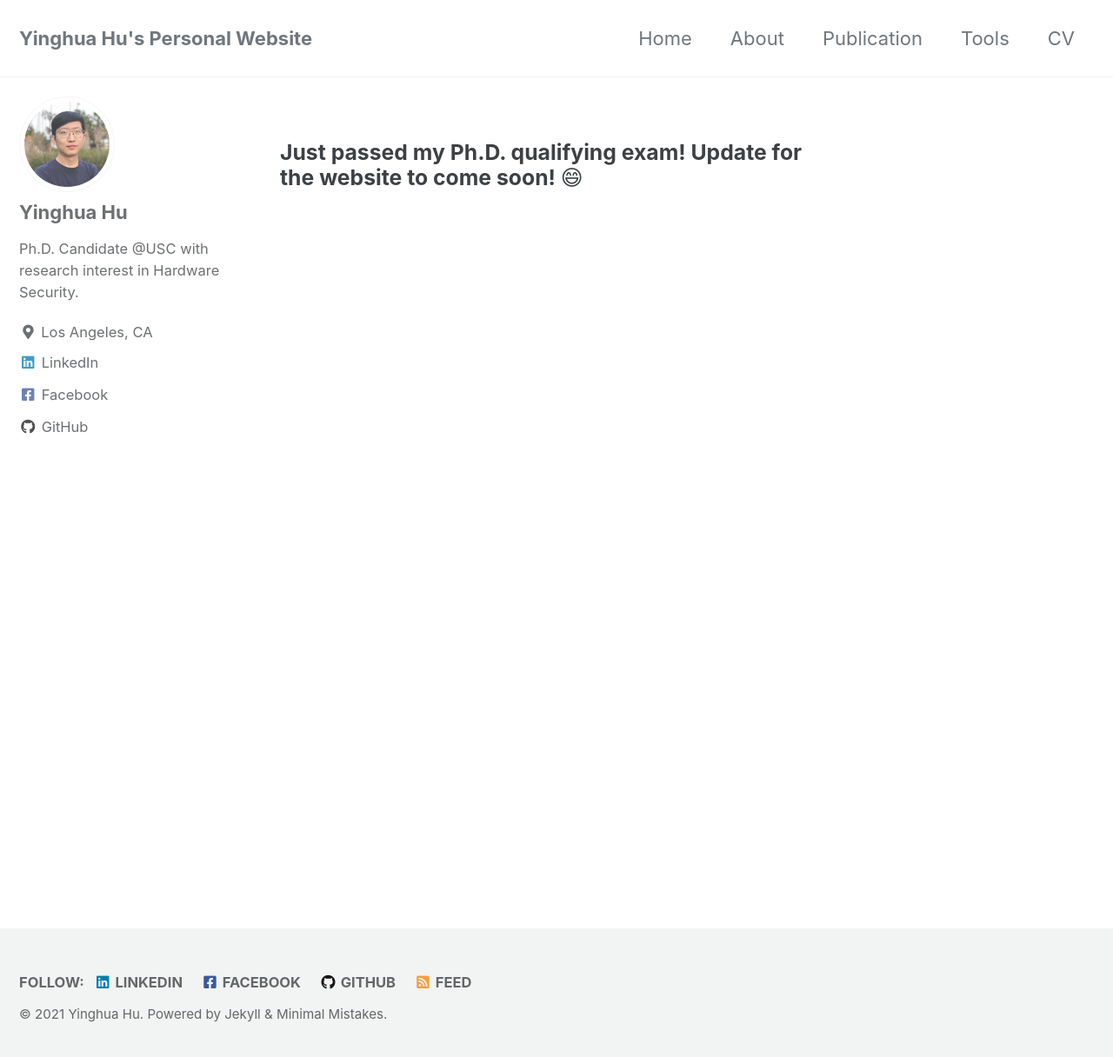
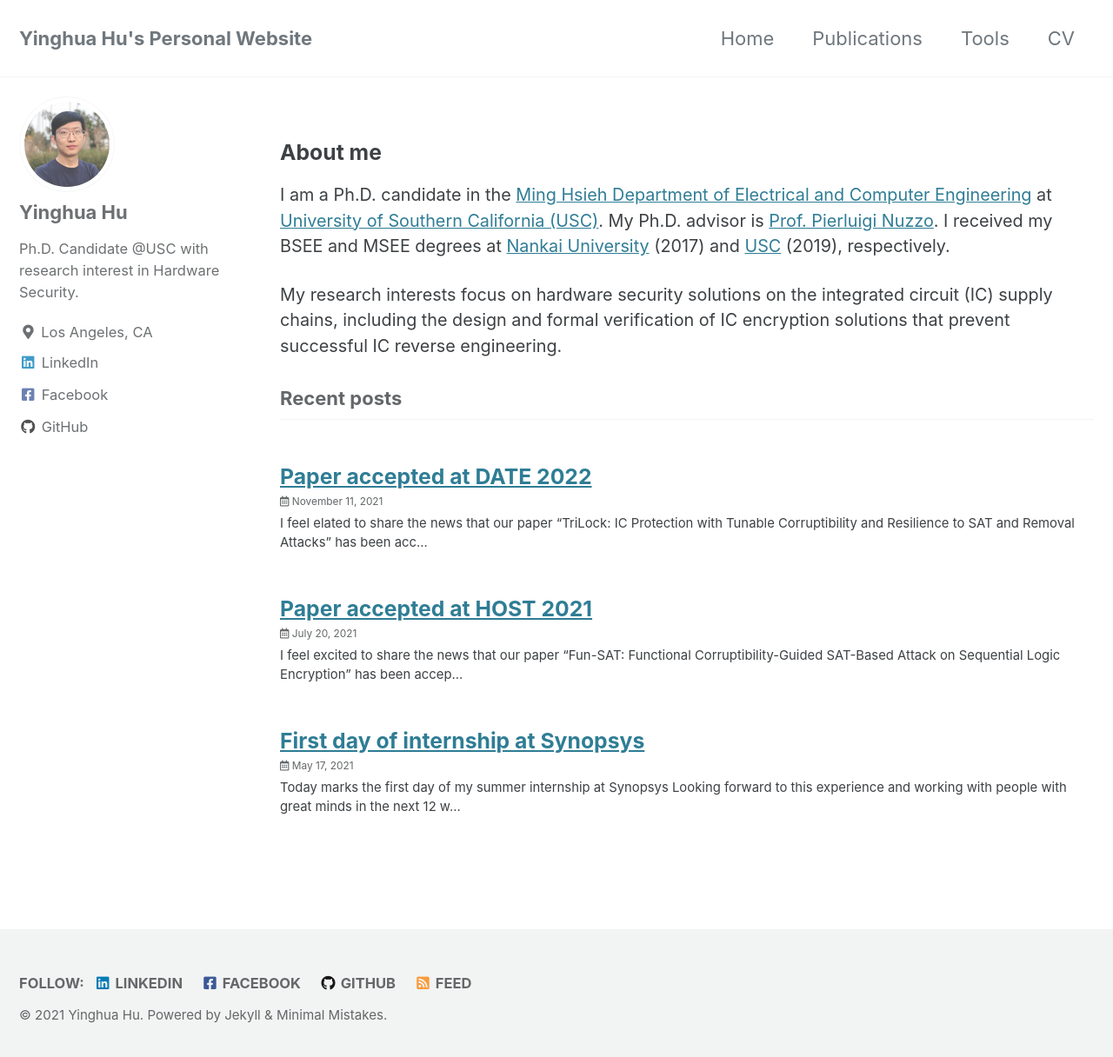
Before and after one commit to yinghuah/yinghuah.github.io, a Jekyll site: the page built from index.html, in a window 1280 px wide and 1223 px high. Shown: the top 1216 px of the window at 87% size. Built offline with Jekyll 4.4.1, drawn with Linux system fonts in a browser that asks for light colours; cached includes are drawn as plain includes; the list of posts is cut into pages by our own code.

Commit message:
Push 2021-12-29

```diff
--- a/_data/navigation.yml
+++ b/_data/navigation.yml
@@ -4,9 +4,9 @@ main:
   #   url: https://mmistakes.github.io/minimal-mistakes/docs/quick-start-guide/
   - title: "Home"
     url: /
-  - title: "About"
-    url: /
-  - title: "Publication"
+  # - title: "About"
+  #   url: /
+  - title: "Publications"
     url: /publication/
   - title: "Tools"
     url: /
--- a/_layouts/home.html
+++ b/_layouts/home.html
@@ -1,12 +1,25 @@
 ---
 layout: archive
+classes: wide
 ---
 
 {{ content }}
 
-<h3> Just passed my Ph.D. qualifying exam! Update for the website to come soon! &#x1f604;</h3>
+<h3>About me</h3>
+<p style="font-size:0.9em;">
+  I am a Ph.D. candidate in the <a href="https://minghsiehece.usc.edu/">Ming Hsieh Department of Electrical and Computer Engineering</a> at <a href="https://www.usc.edu/">University of Southern California (USC)</a>.
+  My Ph.D. advisor is <a href="https://descyphy.usc.edu/">Prof. Pierluigi Nuzzo</a>.
+  I received my BSEE and MSEE degrees at <a href="https://en.nankai.edu.cn/">Nankai University</a> (2017) and <a href="https://www.usc.edu/">USC</a> (2019), respectively.
+</p>
+<p style="font-size:0.9em;">
+  My research interests focus on hardware security solutions on the integrated circuit (IC) supply chains, including the design and formal verification of IC encryption solutions that prevent successful IC reverse engineering.
+<!-- </h3> -->
+</p>
 
-<!-- <h3 class="archive__subtitle">{{ site.data.ui-text[site.locale].recent_posts | default: "Recent Posts" }}</h3> -->
+<!-- <h3>News</h3> -->
+
+
+<h3 class="archive__subtitle">{{ site.data.ui-text[site.locale].recent_posts | default: "Recent Posts" }}</h3>
 
 {% if paginator %}
   {% assign posts = paginator.posts %}
@@ -15,7 +28,7 @@ layout: archive
 {% endif %}
 
 {% assign entries_layout = page.entries_layout | default: 'list' %}
-<div class="entries-{{ entries_layout }}">
+<div class="entries-{{ entries_layout }}", style="font-size:0.9em;">
   {% for post in posts %}
     {% include archive-single.html type=entries_layout %}
   {% endfor %}
--- /dev/null
+++ b/_posts/2021-05-17-synopsys_internship.md
@@ -0,0 +1,11 @@
+---
+layout: posts
+title:  "First day of internship at Synopsys"
+# author_profile: true
+classes: wide
+show_date: true
+---
+
+<p style="font-size:0.9em;">
+  Today marks the first day of my summer internship at Synopsys Looking forward to this experience and working with people with great minds in the next 12 weeks! #summerinternship2021
+</p>
--- /dev/null
+++ b/_posts/2021-07-20-paper-accepted-host-21.md
@@ -0,0 +1,12 @@
+---
+layout: posts
+title:  "Paper accepted at HOST 2021"
+# author_profile: true
+classes: wide
+show_date: true
+---
+
+<p style="font-size:0.9em;">
+  I feel excited to share the news that our paper “Fun-SAT: Functional Corruptibility-Guided SAT-Based Attack on Sequential Logic Encryption” has been accepted for publication at IEEE International Symposium on Hardware Oriented Security and Trust (HOST) 2021. Great thanks to my co-author YUKE ZHANG, our advisors Prof. Pierluigi Nuzzo and Prof. Peter Beerel, and the help from our team members Kaixin Yang and Dake Chen.
+  In this paper, we introduce Fun-SAT, a functional corruptibility-guided SAT-based attack that can significantly decrease the SAT solving and model checking time of a SAT-based attack on sequential encryption by efficiently estimating the minimum required number of circuit unrollings. Fun-SAT relies on a notion of functional corruptibility for encrypted sequential circuits and its relationship with the required number of circuit unrollings in a SAT-based attack.
+</p>
--- /dev/null
+++ b/_posts/2021-11-11-paper-accepted-date-22.md
@@ -0,0 +1,11 @@
+---
+layout: posts
+title:  "Paper accepted at DATE 2022"
+# author_profile: true
+classes: wide
+show_date: true
+---
+
+<p style="font-size:0.9em;">
+  I feel elated to share the news that our paper “TriLock: IC Protection with Tunable Corruptibility and Resilience to SAT and Removal Attacks” has been accepted as a full paper at the Design, Automation, and Test in Europe Conference (DATE 2022), one of the top conferences in the EDA field. I want to thank my co-author Yuke Zhang for her dedicated contribution in the collaboration and our advisors Pierluigi Nuzzo and Peter Beerel for their constant support and help along the way!
+</p>
```
Also changed, not shown: _pages/publication.md (+10 -10 lines).
